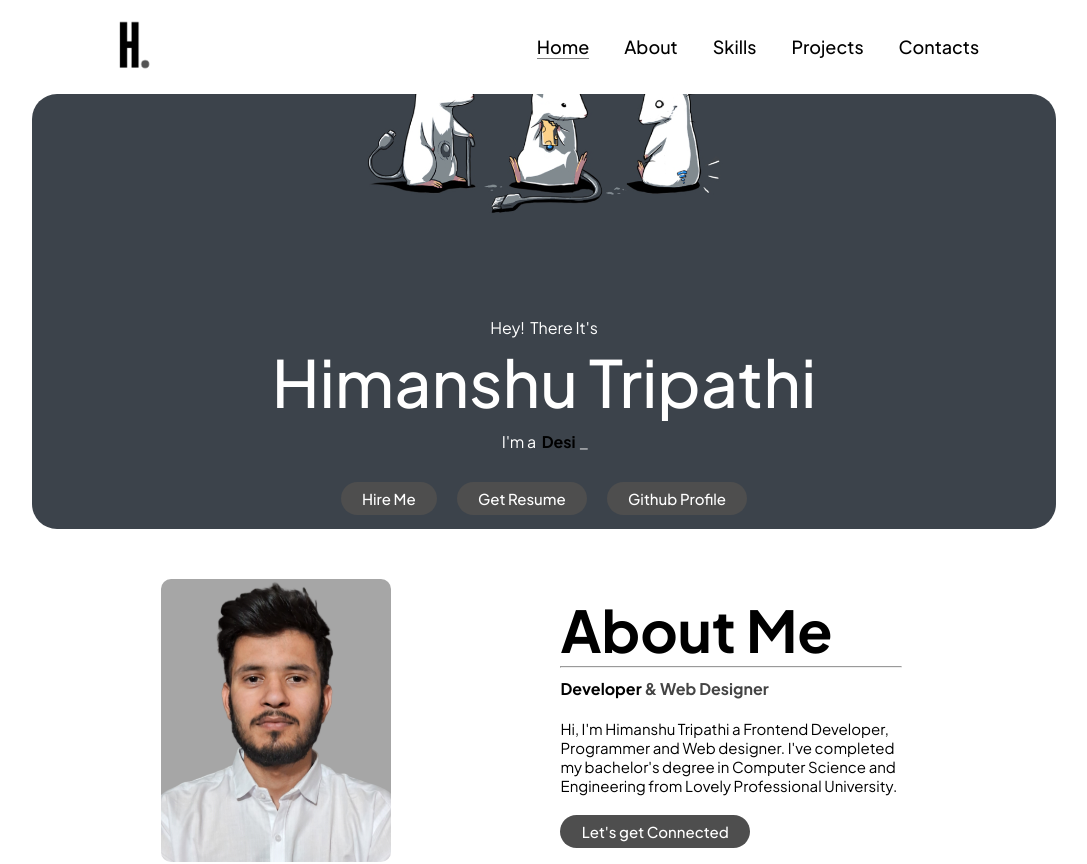
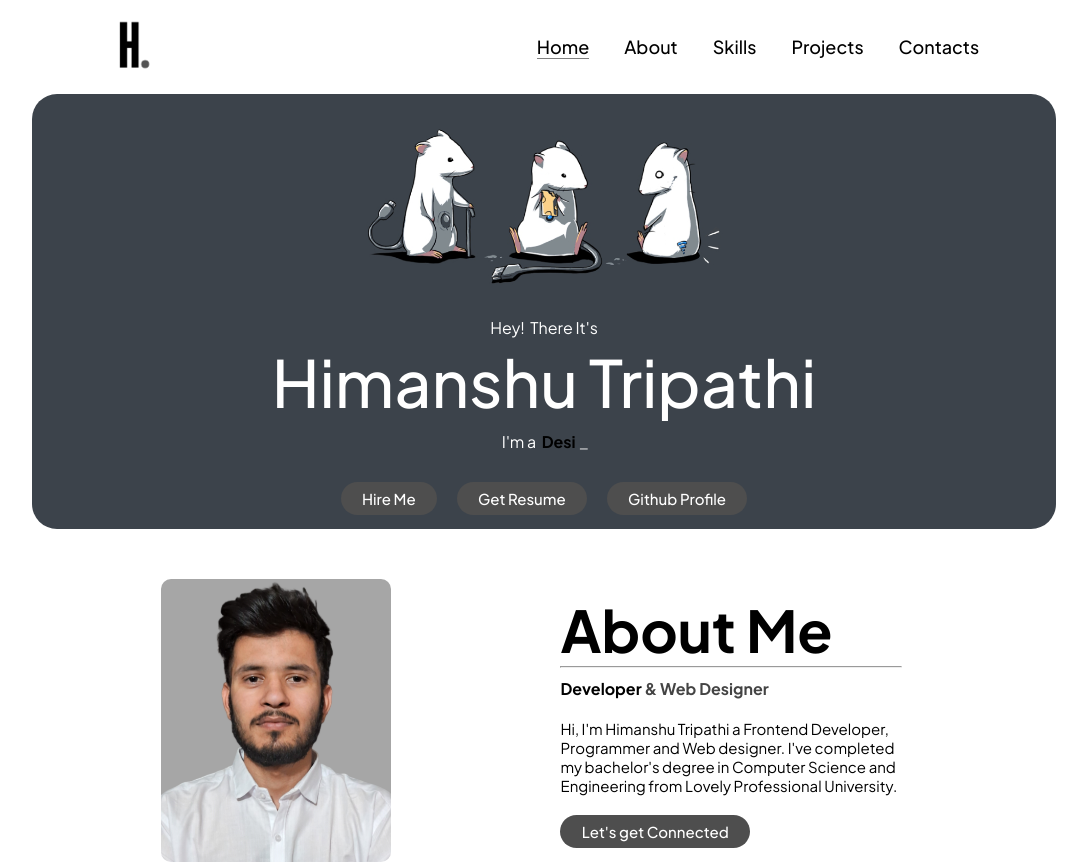
Before and after one commit to himxnshutripathi/personalportfolio, a React (Vite) app: page / in a window 1280 px wide. Shown: the top 864 px of the page, without its empty margins (96-1183 px from the left). Built offline with nearby package versions, Linux system fonts and the light colour scheme; a web font is replaced by a local one.

Commit message:
Update Header.css

```diff
--- a/src/Components/Header/Header.css
+++ b/src/Components/Header/Header.css
@@ -4,7 +4,6 @@
     height: 34vw;
     background: url(/public/header_img.png) no-repeat;
     background-size: cover;
-    background-position: center;
     border-radius: 25px;
     display: flex;
     justify-content: center;
@@ -118,6 +117,7 @@
         background-size: cover;
         height: 66vw;
         margin-bottom: 20px;
+        background-position: center;
     }
 
     .header-contents{
```
